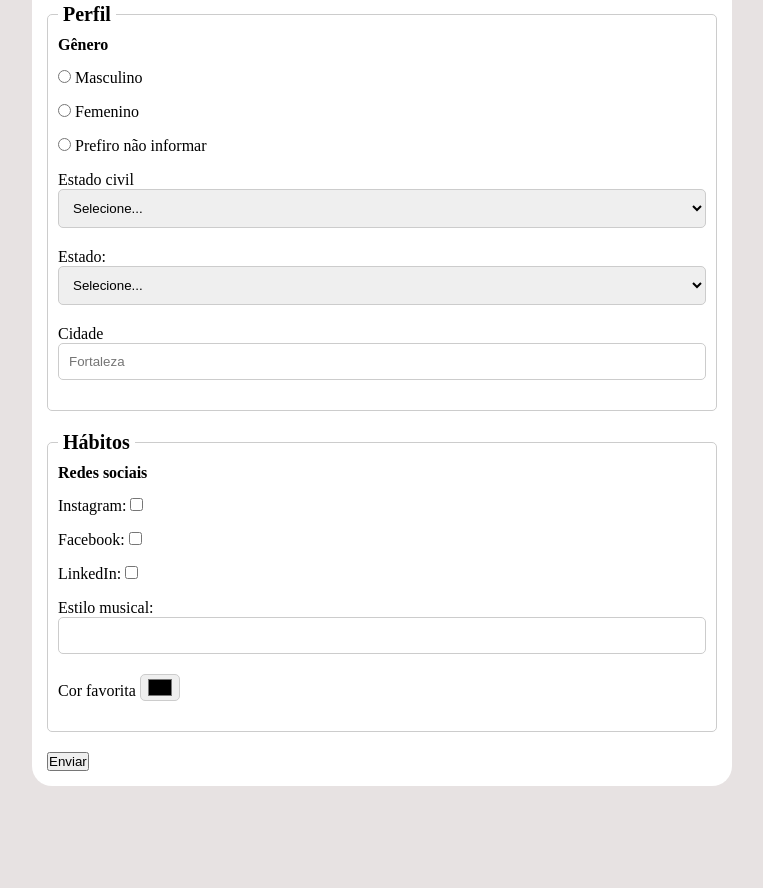
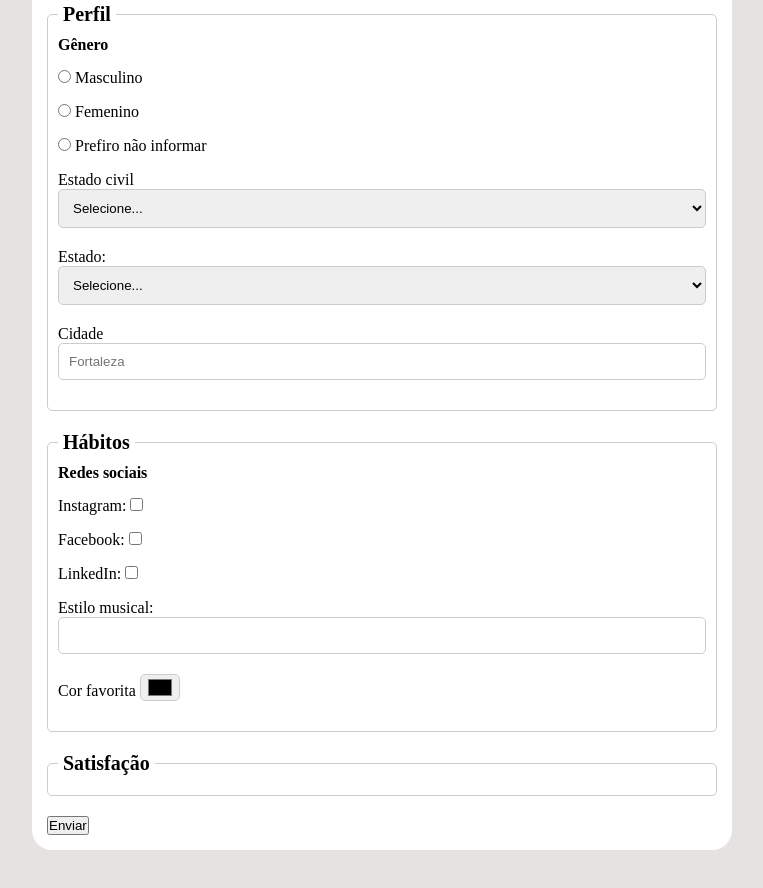
Before and after one commit to LeonardoBorges37/pesquisa-senaitec, a plain HTML site: page index.html in a window 1280 px wide. Shown: the part 815-1703 px from the top of the page, without its empty margins (258-1021 px from the left). Drawn offline with Linux system fonts and the light colour scheme.

Commit message:
criado fieldset

```diff
--- a/index.html
+++ b/index.html
@@ -169,6 +169,10 @@
 
                 </fieldset>
 
+                <fieldset>
+                    <legend>Satisfação</legend>
+                </fieldset>
+
                 <button type="submit">Enviar</button>
 
 
```
